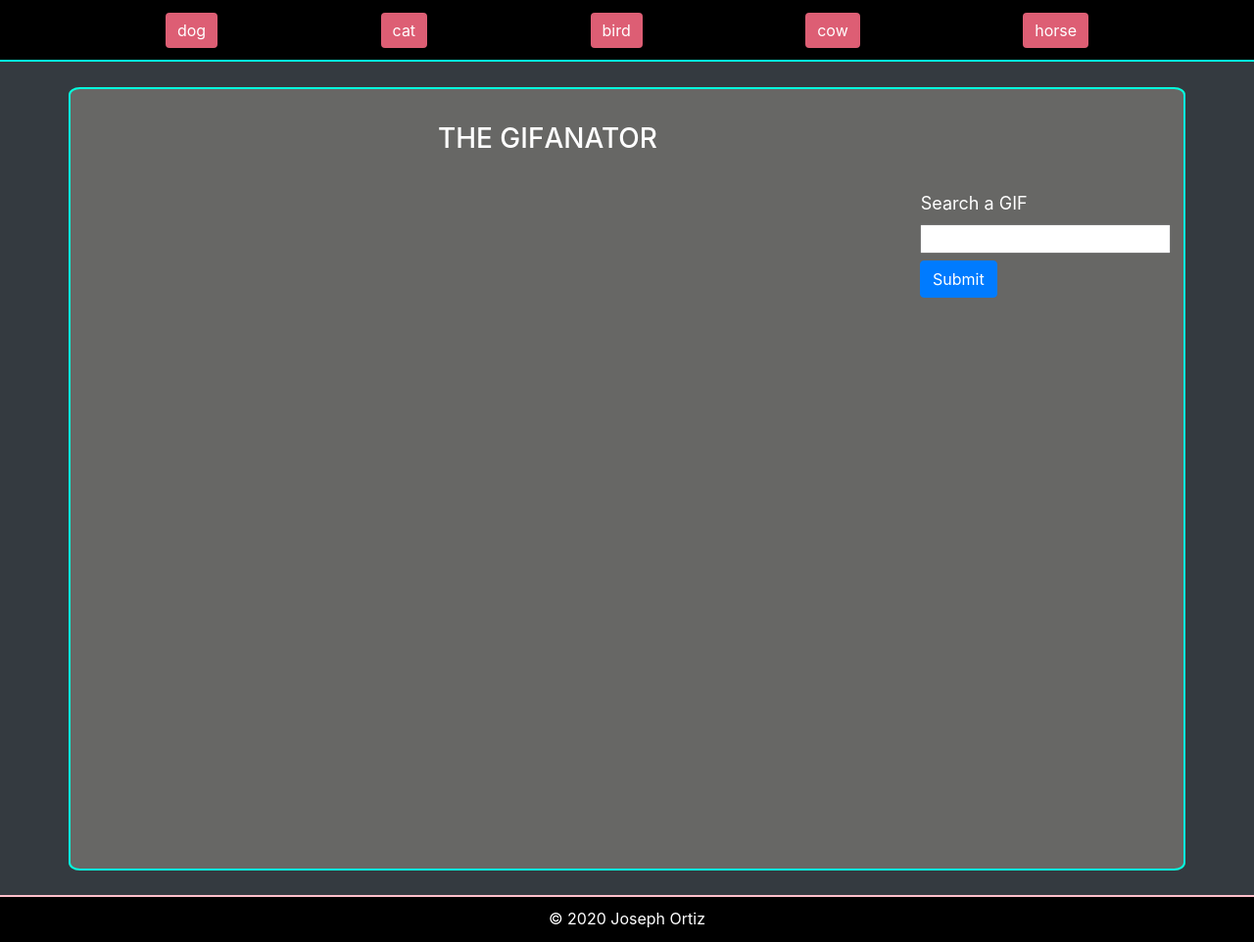
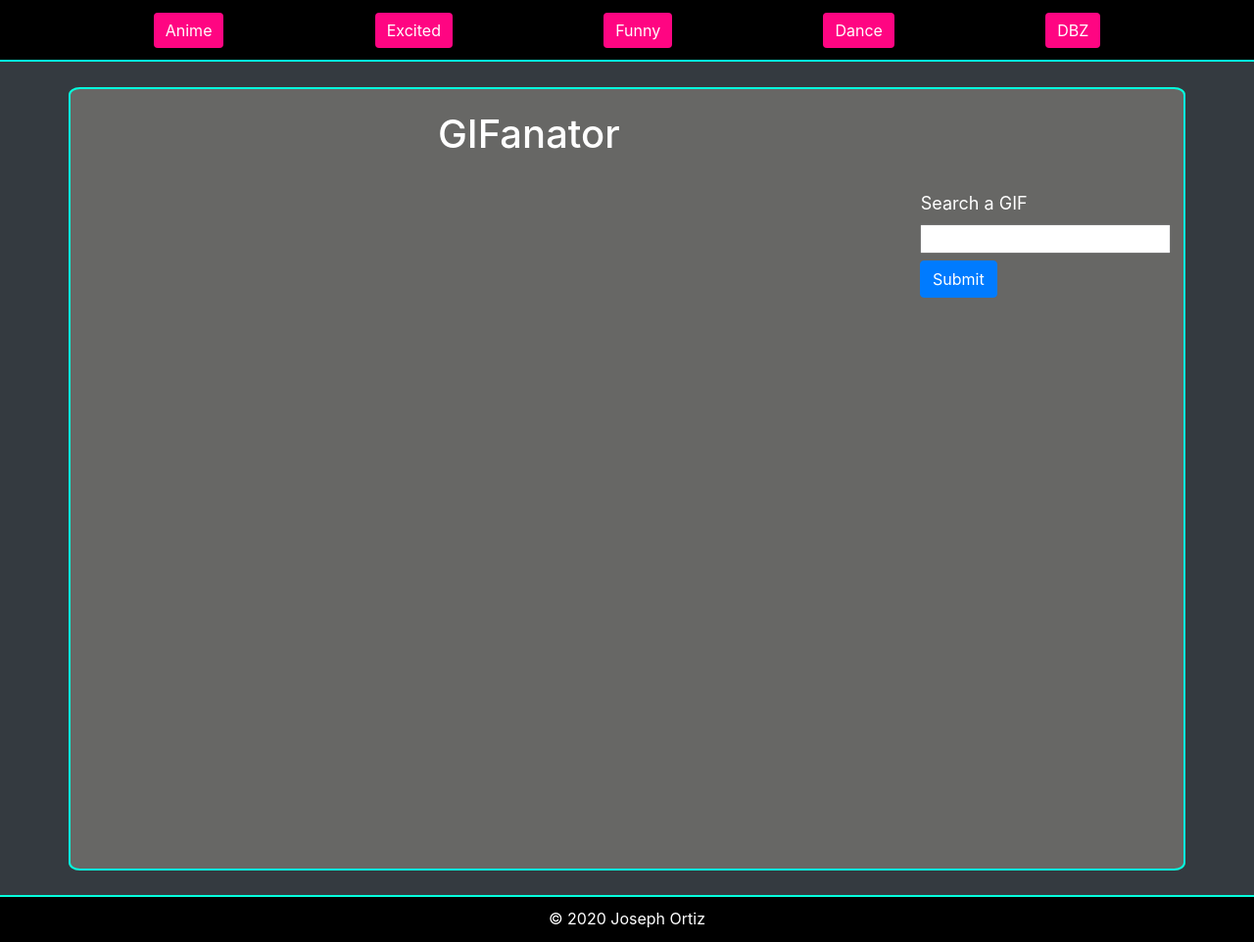
Before and after one commit to JowyJozef/GifTastic, a plain HTML site: page index.html in a window 1280 px wide. Shown: the whole page at 98% size. Drawn offline with nearby package versions, Linux system fonts and the light colour scheme.

Commit message:
final - its working

```diff
--- a/assets/css/style.css
+++ b/assets/css/style.css
@@ -64,6 +64,6 @@ img {
     width: 100%;
     height: 3.0rem;
     background-color: black;
-    border-top: 2px solid pink;
+    border-top: 2px solid rgb(5, 255, 222);
     text-align: center;
 }
--- a/assets/javascript/logic.js
+++ b/assets/javascript/logic.js
@@ -1,14 +1,13 @@
 $(document).ready(function () {
     populateButtons(searchArray, 'searchButton', '#buttonsArea')
-
 });
 
-var searchArray = ["dog", "cat", "bird", "cow", "horse"];
+var searchArray = ["Anime", "Excited", "Funny", "Dance", "DBZ"];
 
 function populateButtons(searchArray, classToAdd, areaToAddTo) {
     $(areaToAddTo).empty();
     for (var i = 0; i < searchArray.length; i++) {
-        var a = $('<button class="btn btn-danger" style="margin:1%; background-color:rgb(221, 94, 116); border:none">');
+        var a = $('<button class="btn btn-danger" style="margin:1%; background-color:rgb(255, 5, 130);; border:none">');
         a.addClass(classToAdd);
         a.attr('data-type', searchArray[i]);
         a.text(searchArray[i]);
--- a/index.html
+++ b/index.html
@@ -17,7 +17,7 @@
 
     <div class="container">
         <div class="row">
-            <h1 class="text-center" style="color:white; margin: 2% 33%; font-variant: all-petite-caps;">The GIFanator</h1>
+            <h1 class="text-center" style="color:white; margin: 2% 33%;">GIFanator</h1>
             <div id="searches" class="col-lg-9 text-center"></div>
             <div class="col-md-3">
                 <form class="form-inline" id="search-form">
```
